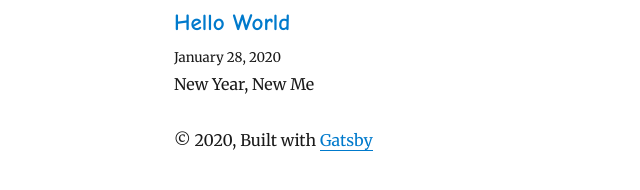
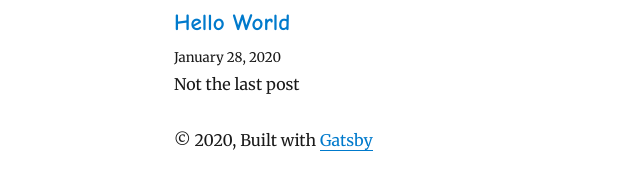
Before and after one commit to huiyic/bangkrupt, a Gatsby site: page / in a window 1280 px wide. Shown: the part 256-446 px from the top of the page, 95-735 px from the left. Built offline with nearby package versions, Linux system fonts and the light colour scheme; Gatsby itself is replaced by a stand-in of ours; some packages are replaced by stand-ins of ours.

Commit message:
Change description of hello world post

```diff
--- a/content/blog/hello-world/index.md
+++ b/content/blog/hello-world/index.md
@@ -1,7 +1,7 @@
 ---
 title: Hello World
 date: "2020-01-28"
-description: "New Year, New Me"
+description: "Not the last post"
 ---
 
 ### A Haiku - Hailo world
```
